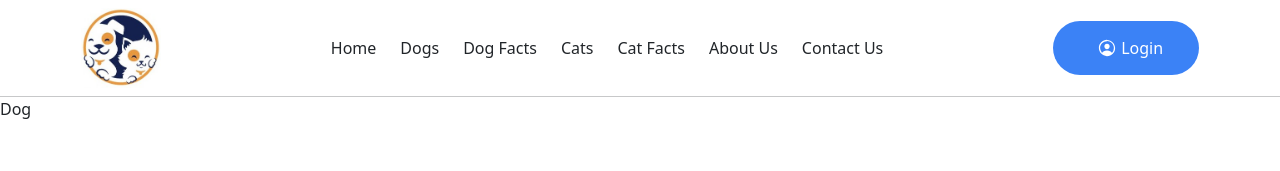
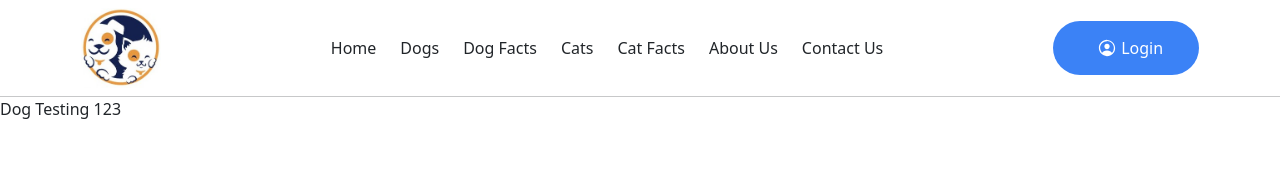
Before and after one commit to taiteng/PetVeller, a React (Vite) app in the folder client/: page /dog in a window 1280 px wide. Shown: the top 171 px of the page. Built offline with nearby package versions, Linux system fonts and the light colour scheme.

Commit message:
Test commit and push on esoon branch

```diff
--- a/client/src/pages/Dog.jsx
+++ b/client/src/pages/Dog.jsx
@@ -5,7 +5,7 @@ function Dog() {
   return (
     <div>
     <Header />
-      Dog
+      Dog Testing 123
     </div>
   )
 }
```
